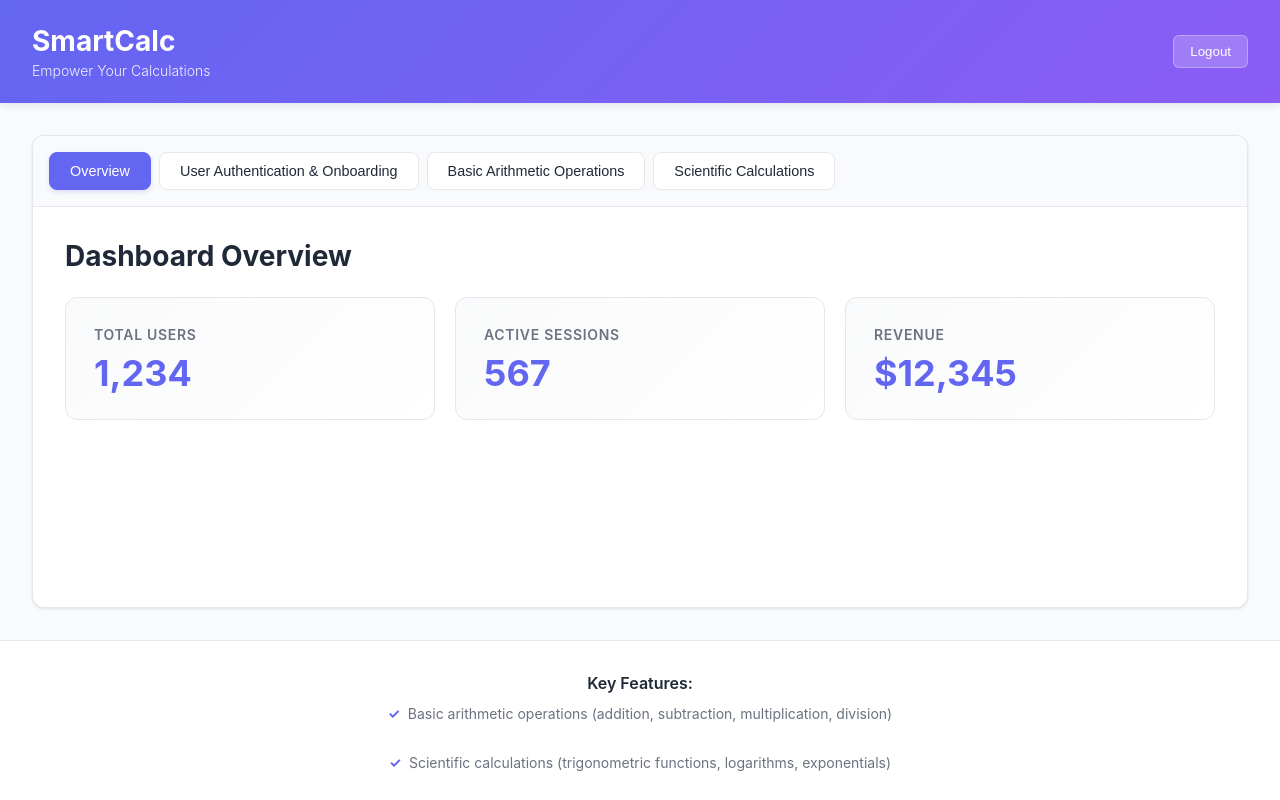
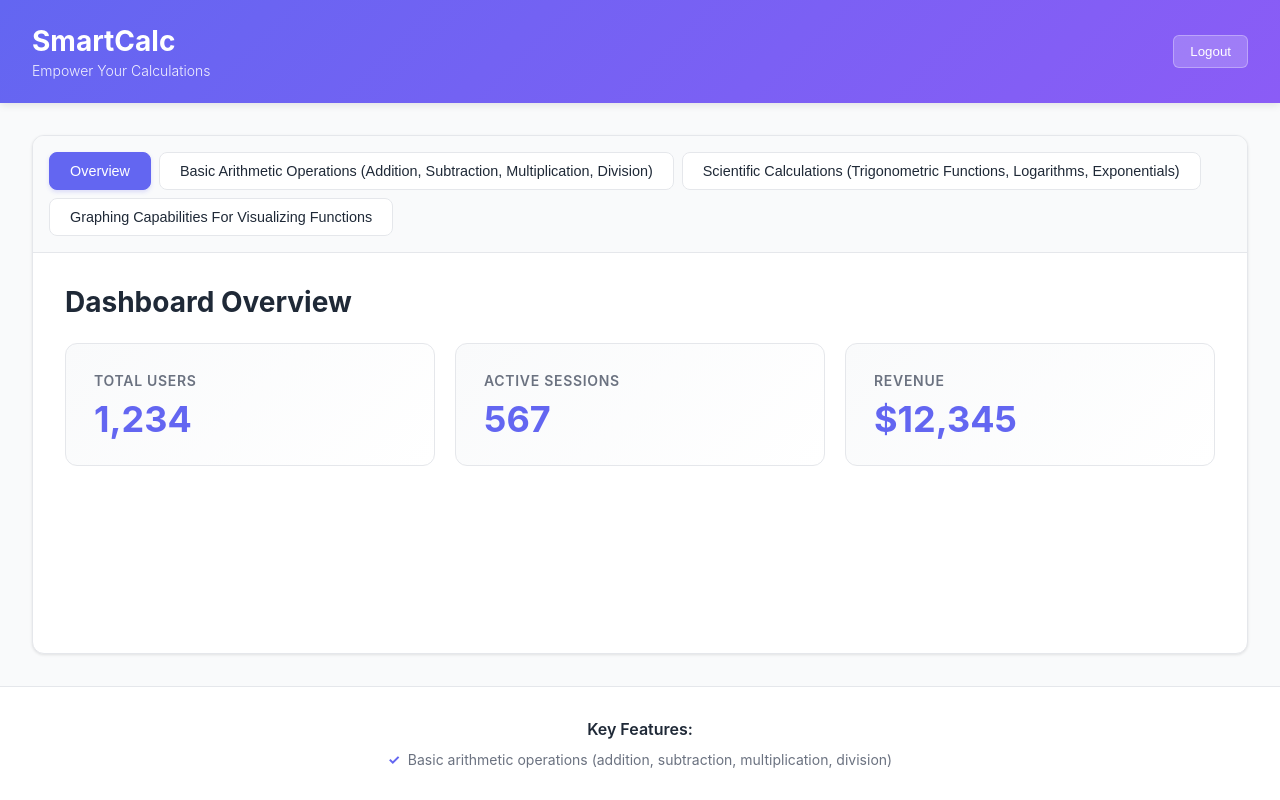
Before and after one commit to playworks93/smartcalc-landing-app, a React (Vite) app: page / in a window 1280 px wide. Both pictures are taken after typing "name@example.com", "Sample123" into the empty fields and a click on the button "Sign In". Shown: the top 800 px of the page. Built offline with nearby package versions, Linux system fonts and the light colour scheme.

Commit message:
Add src/components/Dashboard.tsx

```diff
--- a/src/components/Dashboard.tsx
+++ b/src/components/Dashboard.tsx
@@ -15,22 +15,22 @@ const Dashboard = (props: DashboardProps) => {
           Overview
         </button>
         <button
-          className={activeTab === 'user_authentication_&_onboarding' ? 'active' : ''}
-          onClick={() => setActiveTab('user_authentication_&_onboarding')}
+          className={activeTab === 'basic_arithmetic_operations_(addition,_subtraction,_multiplication,_division)' ? 'active' : ''}
+          onClick={() => setActiveTab('basic_arithmetic_operations_(addition,_subtraction,_multiplication,_division)')}
         >
-          User Authentication & Onboarding
+          Basic Arithmetic Operations (Addition, Subtraction, Multiplication, Division)
         </button>
         <button
-          className={activeTab === 'basic_arithmetic_operations' ? 'active' : ''}
-          onClick={() => setActiveTab('basic_arithmetic_operations')}
+          className={activeTab === 'scientific_calculations_(trigonometric_functions,_logarithms,_exponentials)' ? 'active' : ''}
+          onClick={() => setActiveTab('scientific_calculations_(trigonometric_functions,_logarithms,_exponentials)')}
         >
-          Basic Arithmetic Operations
+          Scientific Calculations (Trigonometric Functions, Logarithms, Exponentials)
         </button>
         <button
-          className={activeTab === 'scientific_calculations' ? 'active' : ''}
-          onClick={() => setActiveTab('scientific_calculations')}
+          className={activeTab === 'graphing_capabilities_for_visualizing_functions' ? 'active' : ''}
+          onClick={() => setActiveTab('graphing_capabilities_for_visualizing_functions')}
         >
-          Scientific Calculations
+          Graphing Capabilities For Visualizing Functions
         </button>
       </nav>
 
@@ -55,24 +55,24 @@ const Dashboard = (props: DashboardProps) => {
           </div>
         )}
 
-        {activeTab === 'user_authentication_&_onboarding' && (
+        {activeTab === 'basic_arithmetic_operations_(addition,_subtraction,_multiplication,_division)' && (
           <div className="tab-content">
-            <h2>User Authentication & Onboarding</h2>
-            <p>Manage your user authentication & onboarding here.</p>
+            <h2>Basic arithmetic operations (addition, subtraction, multiplication, division)</h2>
+            <p>Manage your basic arithmetic operations (addition, subtraction, multiplication, division) here.</p>
           </div>
         )}
 
-        {activeTab === 'basic_arithmetic_operations' && (
+        {activeTab === 'scientific_calculations_(trigonometric_functions,_logarithms,_exponentials)' && (
           <div className="tab-content">
-            <h2>Basic Arithmetic Operations</h2>
-            <p>Manage your basic arithmetic operations here.</p>
+            <h2>Scientific calculations (trigonometric functions, logarithms, exponentials)</h2>
+            <p>Manage your scientific calculations (trigonometric functions, logarithms, exponentials) here.</p>
           </div>
         )}
 
-        {activeTab === 'scientific_calculations' && (
+        {activeTab === 'graphing_capabilities_for_visualizing_functions' && (
           <div className="tab-content">
-            <h2>Scientific Calculations</h2>
-            <p>Manage your scientific calculations here.</p>
+            <h2>Graphing capabilities for visualizing functions</h2>
+            <p>Manage your graphing capabilities for visualizing functions here.</p>
           </div>
         )}
       </div>
```
